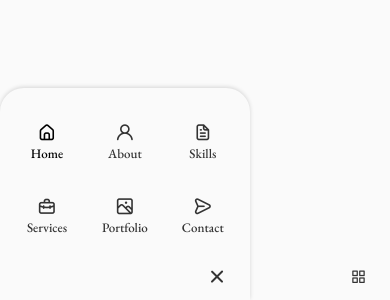
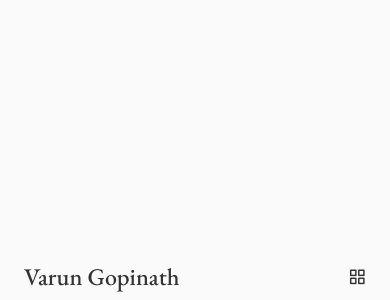
Before and after one commit to varungnathan/varun-gopinath-portfolio, a React (Create React App) app: page / in a window 390 px wide. Shown: the part 544-844 px from the top of the page. Built offline with nearby package versions, Linux system fonts and the light colour scheme.

Commit message:
CSS Done

```diff
--- a/src/components/header/Header.jsx
+++ b/src/components/header/Header.jsx
@@ -1,12 +1,14 @@
-import React from 'react';
+import React, { useState } from 'react';
 import './header.css';
 
 const Header = () => {
+    /*=============== Toggle Menu ===============*/
+    const [Toggle, showMenu] = useState(false);
   return (
     <header className="header">
         <nav className="nav container">
-            <a href="index.html" className="nav__logo">Varun</a>
-            <div className="nav__menu">
+            <a href="index.html" className="nav__logo">Varun Gopinath</a>
+            <div className={Toggle ? "nav__menu show-menu" : "nav__menu"}>
                 <ul className="nav__list grid">
                     <li className="nav__item">
                         <a href="#home" className="nav__link active-link">
@@ -47,7 +49,7 @@ const Header = () => {
                 <i class="uil uil-times nav__close"></i>
             </div>
 
-            <div className="nav__toggle">
+            <div className="nav__toggle" onClick={() => showMenu(!Toggle)}>
             <i class="uil uil-apps"></i>
             </div>
         </nav>
--- /dev/null
+++ b/src/components/header/Home/Home.jsx
@@ -0,0 +1 @@
+// src\components\header\Home\Home.jsx
--- a/src/components/header/header.css
+++ b/src/components/header/header.css
@@ -13,6 +13,13 @@ nav {
     justify-content: space-between;
     align-items: center;
     column-gap: 1rem;
+}
+
+/* Extra Modification. Later checking needed */
+.nav__logo{
+    font-size: var(--h1-font-size);
+    color: var(--title-color);
+    font-weight: var(--font-medium);
 }
 
 .nav__logo,
@@ -62,7 +69,7 @@ nav {
 
     .nav__menu {
         position: fixed;
-        bottom: 0;
+        bottom: -100%;
         left: 0;
         width: 100;
         background-color: var(--body-color);
@@ -70,6 +77,11 @@ nav {
         box-shadow: 0 -1px 4px rgba(0, 0, 0, 0.15);
         border-radius: 1.5rem 1.5rem 0 0;
         transition: .3s;
+    }
+
+    /* Show Menu */
+    .show-menu {
+        bottom: 0;
     }
 
     .nav__list {
@@ -95,6 +107,11 @@ nav {
         color: var(--title-color-dark);
     }
 
+    .nav__toggle {
+        font-size: 1.1rem;
+        cursor: pointer;
+    }
+
     .nav__icon,
     .nav__close,
     .nav__toggle {
@@ -105,6 +122,10 @@ nav {
 /* For small devices */
 @media screen and (max-width: 350px) {
     .nav__menu {
-        padding: 2rem 1rem 4rem;
+        padding: 2rem .25rem 4rem;
+    }
+
+    .nav__list {
+        column-gap: 0;
     }
 }
```
